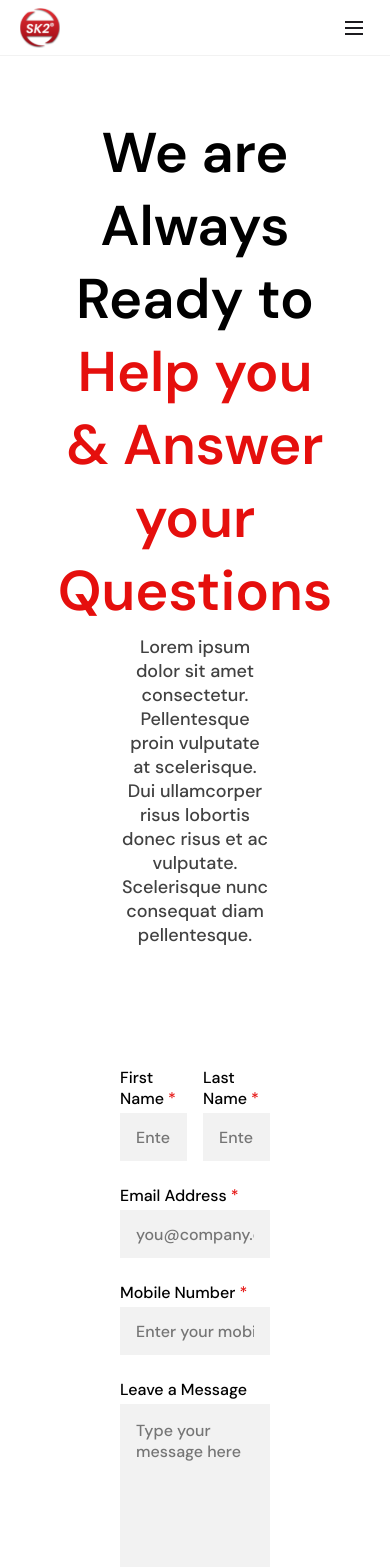
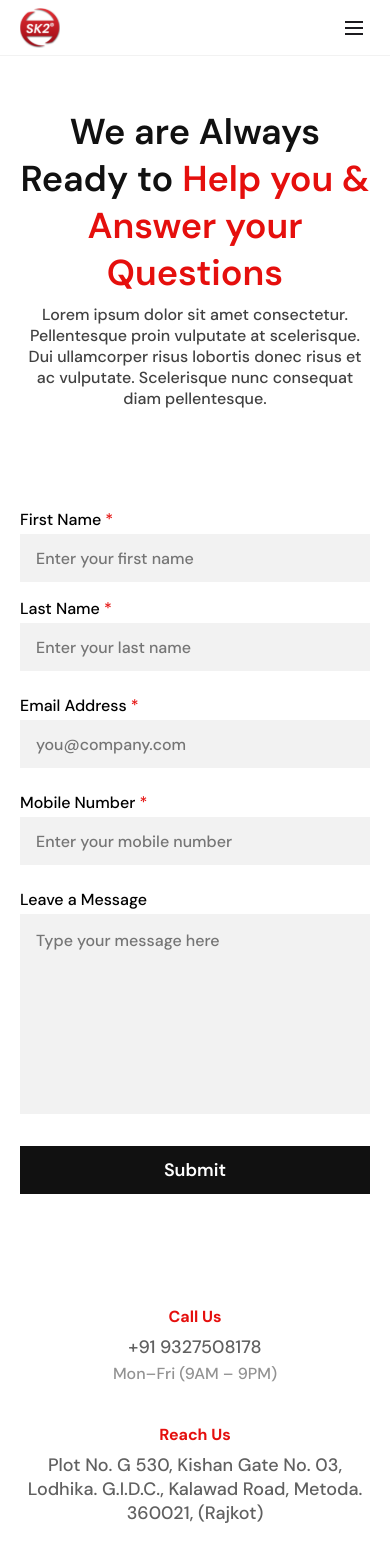
Before and after one commit to koiosengg/ISK-Innocrate-Auto, a React (Vite) app: page /contact in a window 390 px wide. Shown: the top 1567 px of the page. Built offline with nearby package versions, Linux system fonts and the light colour scheme.

Commit message:
Responsive done

```diff
--- a/src/components/Navbar.jsx
+++ b/src/components/Navbar.jsx
@@ -22,7 +22,7 @@ function Navbar() {
   return (
     <header className="site-header">
       <nav className="navbar" aria-label="Primary navigation">
-        <Link to="/" className="navbar-logo">
+        <Link to="/" className="navbar-logo" onClick={handleLinkClick}>
           <img src={Logo} alt="Company logo" />
         </Link>
 
--- a/style.css
+++ b/style.css
@@ -1317,7 +1317,8 @@ footer {
     top: auto;
   }
 
-  .home-banner header h1 {
+  .home-banner header h1,
+  .contact-banner h1 {
     color: var(--Color-black-Primary, #111);
     text-align: center;
     font-family: "DM Sans";
@@ -1327,7 +1328,8 @@ footer {
     line-height: normal;
   }
 
-  .home-banner header p {
+  .home-banner header p,
+  .contact-banner p {
     color: var(--Color-black-400, #414141);
     text-align: center;
     font-family: "DM Sans";
@@ -1530,6 +1532,28 @@ footer {
     font-weight: 400;
     line-height: normal;
   }
+
+  /* Contact */
+
+  .contact-banner {
+    padding: 52px 20px;
+  }
+
+  .contact-form {
+    padding: 48px 20px;
+  }
+
+  .contact-form-fields {
+    flex-direction: column;
+  }
+
+  .contact-information {
+    padding: 64px 20px;
+    flex-direction: column;
+    gap: 40px;
+  }
+
+  /* Footer */
 
   footer {
     padding: 40px 20px;
```
